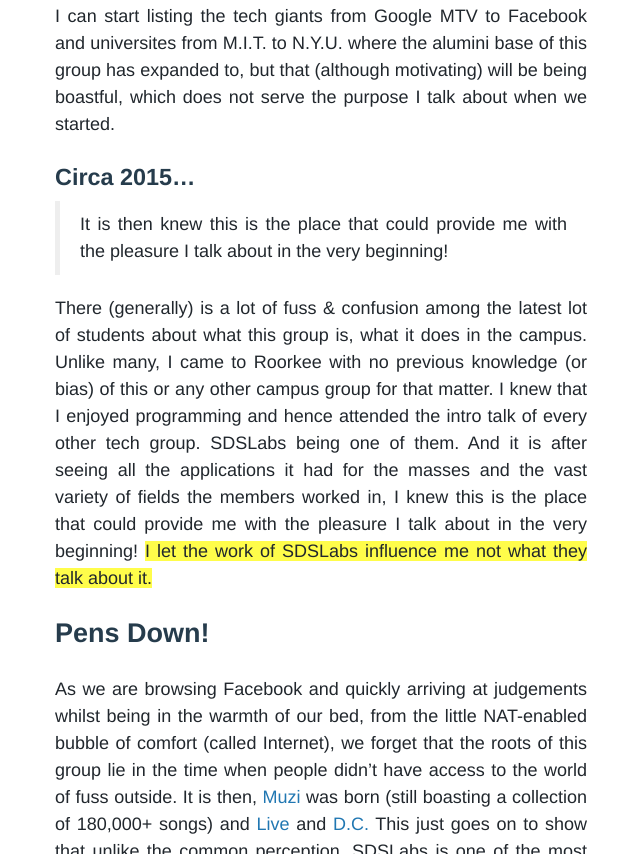
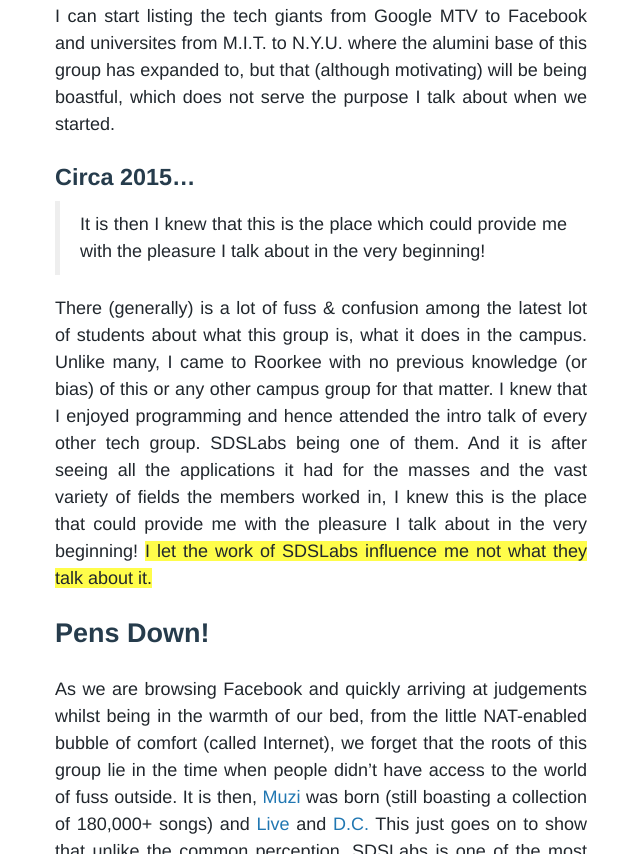
Before and after one commit to sdslabs/sdslabs.github.com, a Jekyll site: the page built from _posts/2017/2017-01-09-working-at-sdslabs-12.md, in a window 1280 px wide and 900 px high, scrolled down 3585 px, cut to the strip 46-900 px from the top of the window. Shown: the whole strip, without its empty margins (319-959 px from the left). Built offline with Jekyll 4.4.1, drawn with Linux system fonts in a browser that asks for light colours; some web fonts are replaced; comment, search, counter and statistics services are not loaded.

Commit message:
modifies content(2)

```diff
--- a/_posts/2017/2017-01-09-working-at-sdslabs-12.md
+++ b/_posts/2017/2017-01-09-working-at-sdslabs-12.md
@@ -43,7 +43,7 @@ I can start listing the tech giants from Google MTV to Facebook and universites
 
 ###  Circa 2015...
 
-> It is then knew this is the place that could provide me with the pleasure I talk about in the very beginning!
+> It is then I knew that this is the place which could provide me with the pleasure I talk about in the very beginning!
 
 There (generally) is a lot of fuss & confusion among the latest lot of students about what this group is, what it does in the campus. Unlike many, I came to Roorkee with no previous knowledge (or bias) of this or any other campus group for that matter. I knew that I enjoyed programming and hence attended the intro talk of every other tech group. SDSLabs being one of them. And it is after seeing all the applications it had for the masses and the vast variety of fields the members worked in, I knew this is the place that could provide me with the pleasure I talk about in the very beginning! <span style="background-color: #fffd4a">I let the work of SDSLabs influence me not what they talk about it.</span>
 
```
